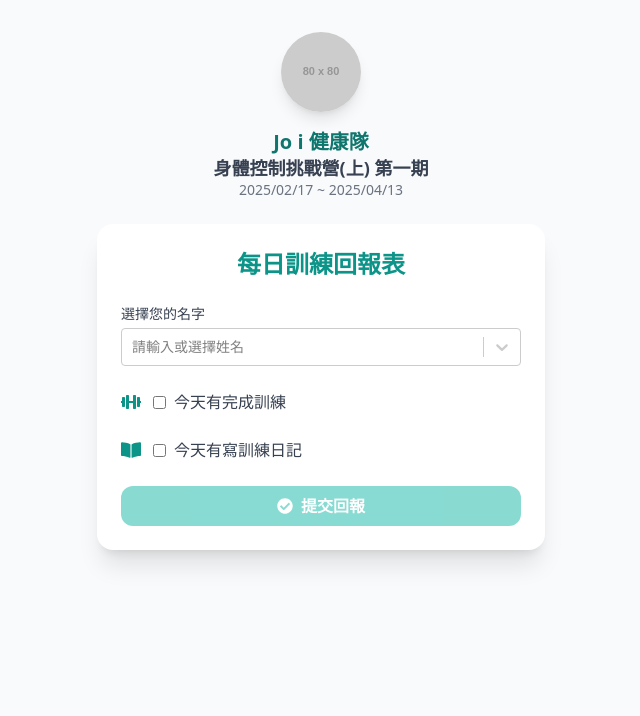
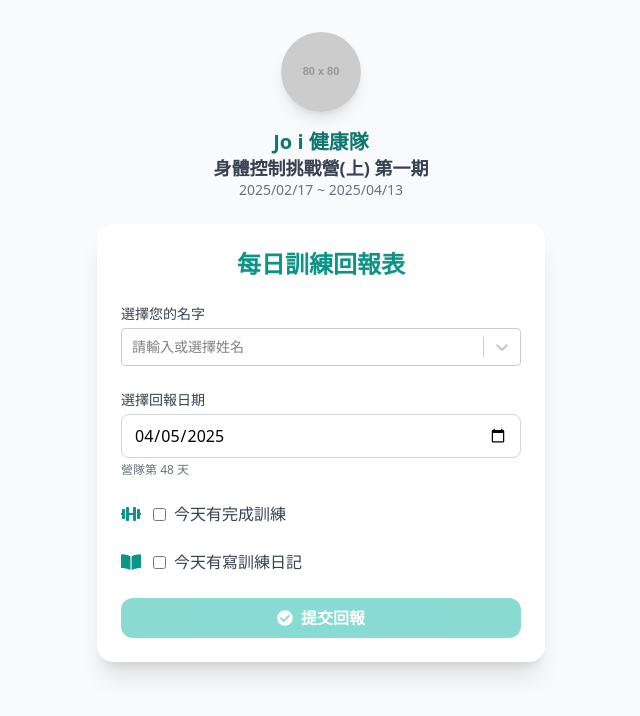
Before and after one commit to MarsChiou/training-report-app, a React (Vite) app: page / in a window 1280 px wide. Shown: the top 716 px of the page, without its empty margins (319-959 px from the left). Built offline with nearby package versions, Linux system fonts and the light colour scheme; no server answers.

Commit message:
改呼叫 firebase+日期選擇

```diff
--- a/src/DailyReportForm.tsx
+++ b/src/DailyReportForm.tsx
@@ -1,6 +1,14 @@
 import { useEffect, useState } from 'react';
 import { FaDumbbell, FaBookOpen, FaCheckCircle } from 'react-icons/fa';
 import Select from 'react-select';
+
+function getTaiwanTodayDateString() {
+  const now = new Date();
+  const taiwanOffset = 8 * 60;
+  const utc = now.getTime() + (now.getTimezoneOffset() * 60000);
+  const taiwanTime = new Date(utc + taiwanOffset * 60000);
+  return taiwanTime.toISOString().split("T")[0];
+}
 
 export default function DailyReportForm() {
   const [userId, setUserId] = useState("");
@@ -10,8 +18,17 @@ export default function DailyReportForm() {
   const [submitted, setSubmitted] = useState(false);
   const [nameOptions, setNameOptions] = useState<{ label: string; value: string }[]>([]);
 
+  // 日期與營隊起始日
+  const [selectedDate, setSelectedDate] = useState(getTaiwanTodayDateString());
+  const CAMP_START_DATE = new Date("2025-02-17");
+  const calculateDayNumber = (dateStr: string) => {
+    const date = new Date(dateStr);
+    return Math.floor((date.getTime() - CAMP_START_DATE.getTime()) / (1000 * 60 * 60 * 24)) + 1;
+  };
+  const dayNumber = calculateDayNumber(selectedDate);
+
   const NAME_API_URL = `${import.meta.env.VITE_GAS_URL}?action=names`;
-
+  const POST_API_URL = import.meta.env.VITE_REPORT_API_URL;
 
   useEffect(() => {
     fetch(NAME_API_URL)
@@ -27,30 +44,30 @@ export default function DailyReportForm() {
 
   const handleSubmit = async () => {
     setSubmitting(true);
-    const payload = {
+
+    const data = {
       userId,
       trainingDone,
       diaryDone,
+      date: selectedDate,
+      dayNumber: dayNumber,
     };
 
     try {
-      const SUBMIT_API_URL = import.meta.env.VITE_GAS_URL;
-      const response = await fetch(SUBMIT_API_URL, {
-          method: "POST",
-          body: JSON.stringify(payload),
-          headers: {
+      const response = await fetch(POST_API_URL, {
+        method: "POST",
+        headers: {
           "Content-Type": "application/json",
-         },
-        });
+        },
+        body: JSON.stringify(data),
+      });
 
-
-      if (response.ok) {
-        setSubmitted(true);
-      } else {
-        alert('提交失敗，請稍後再試');
-      }
-    } catch (error) {
-      alert('發生錯誤，請稍後再試');
+      const result = await response.text();
+      setSubmitted(true);
+      alert(result);
+    } catch (err) {
+      console.error("送出錯誤", err);
+      alert("送出失敗：" + (err instanceof Error ? err.message : "未知錯誤"));
     } finally {
       setSubmitting(false);
     }
@@ -88,6 +105,17 @@ export default function DailyReportForm() {
             placeholder="請輸入或選擇姓名"
             className="text-sm"
           />
+        </div>
+
+        <div>
+          <label className="block text-sm font-medium text-gray-700 mb-1">選擇回報日期</label>
+          <input
+            type="date"
+            className="w-full border border-gray-300 rounded-lg px-3 py-2"
+            value={selectedDate}
+            onChange={(e) => setSelectedDate(e.target.value)}
+          />
+          <p className="text-xs text-gray-500 mt-1">營隊第 {dayNumber} 天</p>
         </div>
 
         <div className="flex items-center space-x-3">
```
